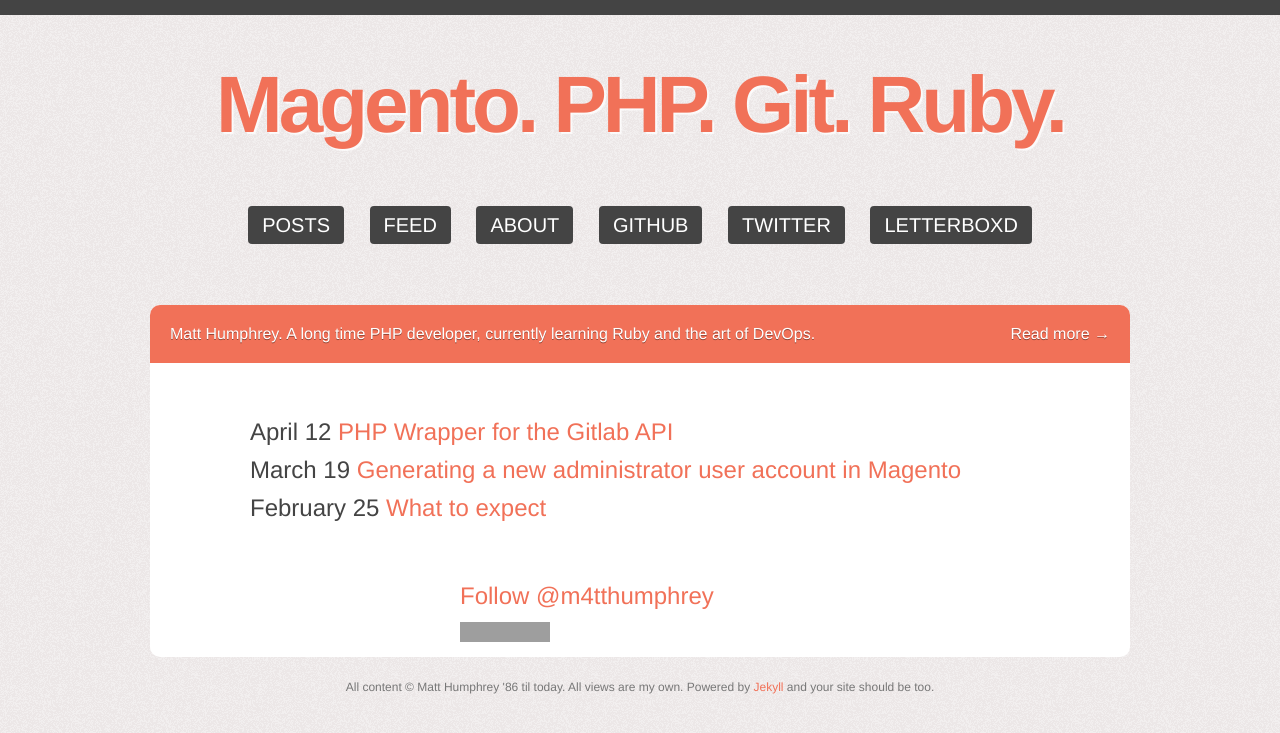
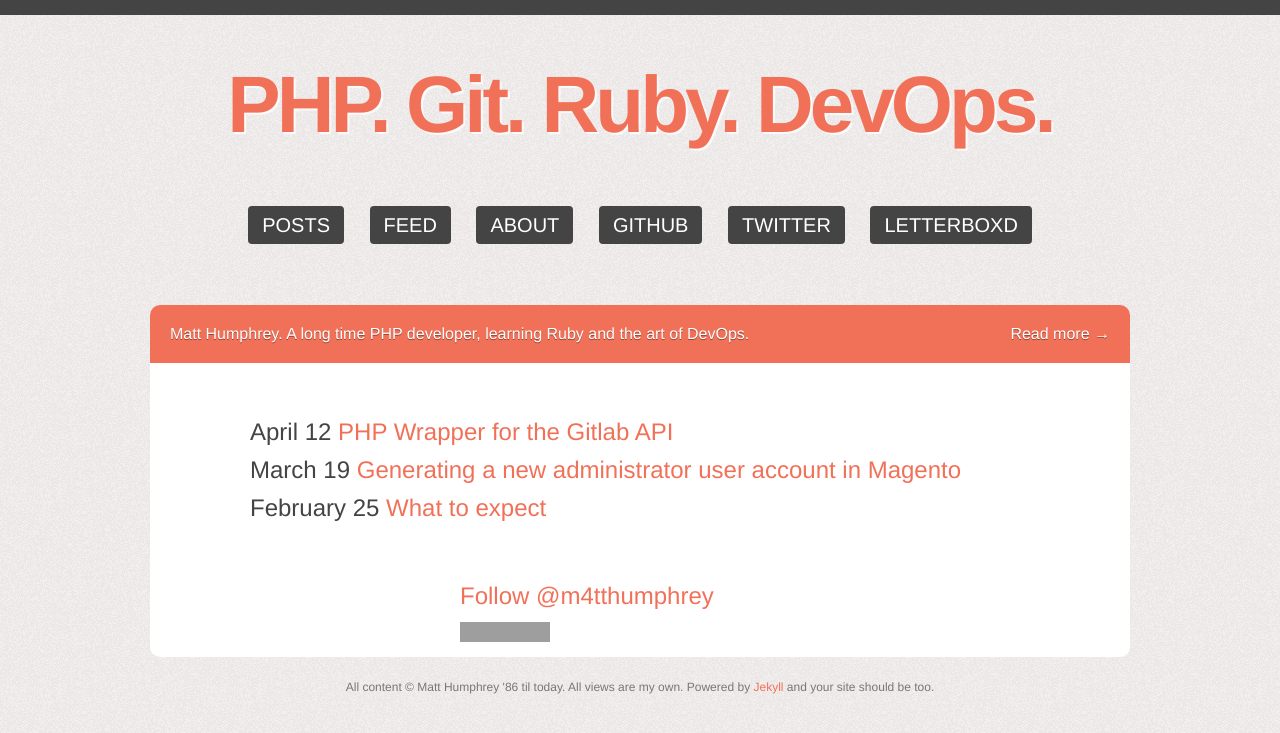
Before and after one commit to m4tthumphrey/jekyll, a Jekyll site: the page built from index.html, in a window 1280 px wide. Shown: the top 733 px of the page. Built offline with Jekyll 4.4.1, drawn with Linux system fonts in a browser that asks for light colours; comment, search, counter and statistics services are not loaded; grey boxes are pictures that could not be loaded.

Commit message:
Remove Magento references (wahooooo)

```diff
--- a/_config.yml
+++ b/_config.yml
@@ -1,5 +1,5 @@
-title: "Matt Humphrey ||= Magento. PHP. Git. Ruby."
-name: "Magento. PHP. Git. Ruby."
+title: "Matt Humphrey ||= PHP. Git. Ruby. DevOps."
+name: "PHP. Git. Ruby. DevOps."
 description: "Personal site and blog of Matt Humphrey."
 url: "http://m4tt.io"
 permalink: "/posts/:title.html"
--- a/about.html
+++ b/about.html
@@ -16,7 +16,7 @@ title: About me
 
           <p>Towards the end of 2012 I was tasked with streamlining the deployment process. This led me on a path to <a href="http://gitlab.org">Gitlab</a> which has further introduced me to <a href="#">Ruby</a>. I have also started working with Ruby, and Rails in particular on a side project and have <a href="#">been finding it a true joy</a> to work with. I am also trying out Chef with Vagrant as much as I can for testing and deployment.</p>
 
-          <p>I have just started working full time at <a href="http://www.windsor-telecom.co.uk">Windsor Telecom</a>, working on a variety of applications for clients in the in the Telcoms industry. I am very excited about this role and am looking forward to sharing my experiences with you all.</p>
+          <p>I have just started working full time at <a href="http://www.windsor-telecom.co.uk">Windsor Telecom</a>, working on a variety of applications for clients in the in the Telecoms industry. I am very excited about this role and am looking forward to sharing my experiences with you all.</p>
 
           <p>You can find me in <a href="https://twitter.com/m4tthumphrey" title="Matt Humphrey on Twitter">many</a> <a href="https://github.com/m4tthumphrey">places</a> <a href="http://letterboxd.com/m4tthumphrey">online</a>, usually under the handle <em>m4tthumphrey</em>.</p>
 
--- a/index.html
+++ b/index.html
@@ -4,7 +4,7 @@ layout: default
 
 <article class="posts">
   <div class="meta title">
-    <h1>Matt Humphrey. A long time PHP developer, currently learning Ruby and the art of DevOps.<span class="more"><a href="/about.html">Read more &rarr;</a></span></h1>
+    <h1>Matt Humphrey. A long time PHP developer, learning Ruby and the art of DevOps.<span class="more"><a href="/about.html">Read more &rarr;</a></span></h1>
   </div>
 
   <ul>
```
